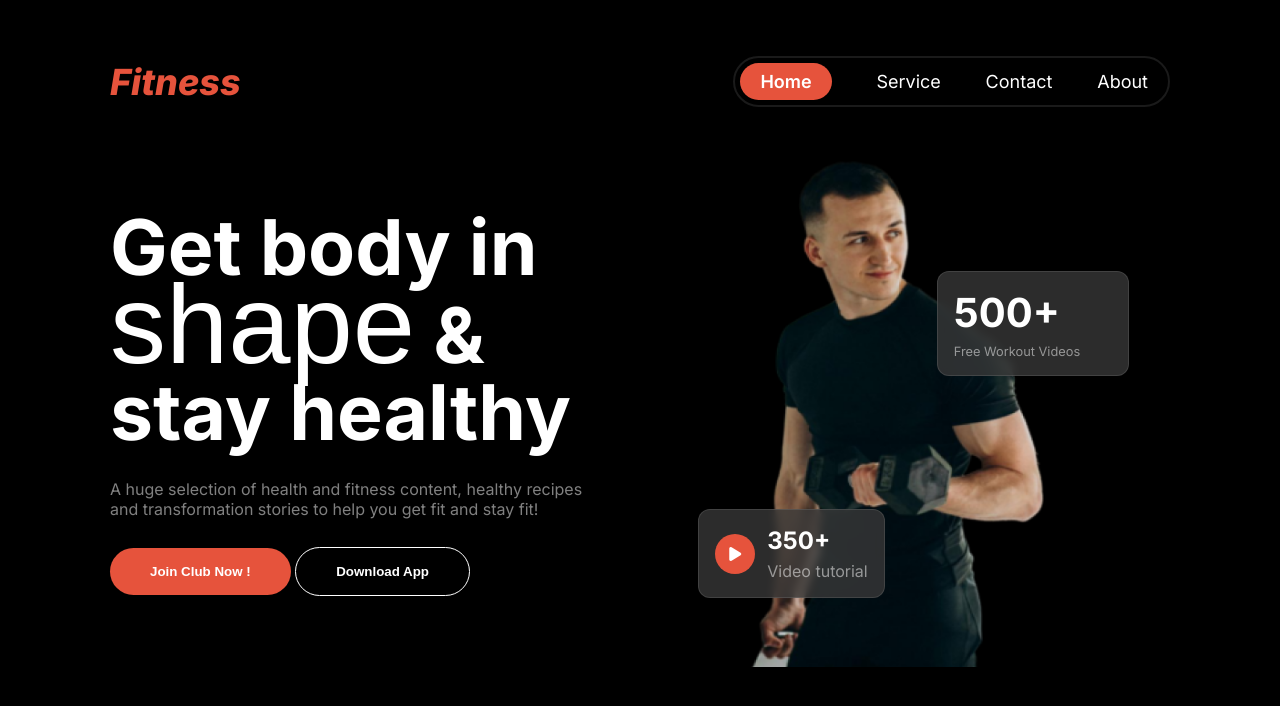
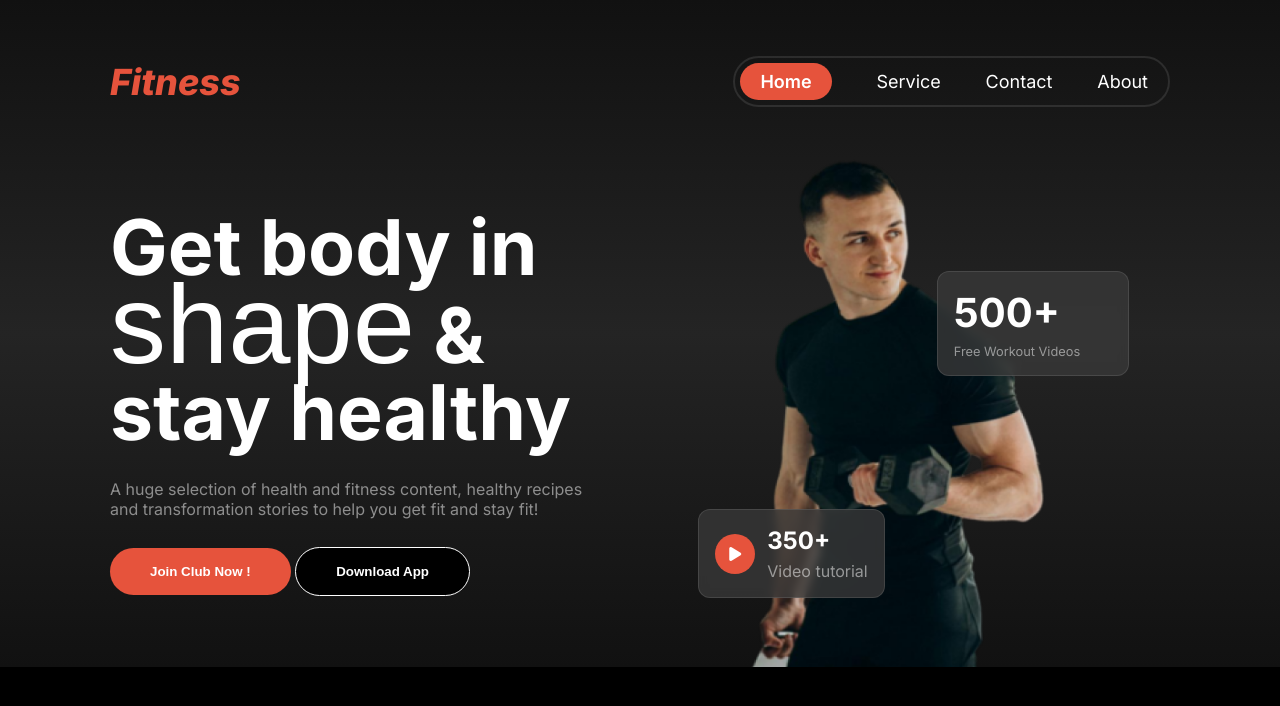
Before and after one commit to farahsamsi/assignment-2-batch-10, a plain HTML site: page index.html in a window 1280 px wide. Drawn offline with Linux system fonts and the light colour scheme; a web font is replaced by a local one.

Commit message:
added linear gradient in background of header section

```diff
--- a/styles/style.css
+++ b/styles/style.css
@@ -4,6 +4,8 @@
 @import url('https://fonts.cdnfonts.com/css/miama');
 /* font-family: 'Miama', sans-serif; */
 
+/* Object-fit:none;
+Object-position: 66% 33%; */
 
 *{
     margin: 0;
@@ -16,6 +18,10 @@ body{
     background-color: black;
     color: white;
 }
+header{
+    padding-top: 3.5rem;
+    background: linear-gradient(180.00deg, rgb(17, 17, 17),rgba(119, 119, 119, 0.3), rgb(17, 17, 17) 100%);
+}
 
 .small{
     max-width: 1060px;
@@ -23,9 +29,6 @@ body{
     margin-bottom: 2rem;
 }
 
-header{
-    padding-top: 3.5rem;
-}
 img{
     width: 100%;
 }
```
Also changed, not shown: index.html (+4 -5 lines).
